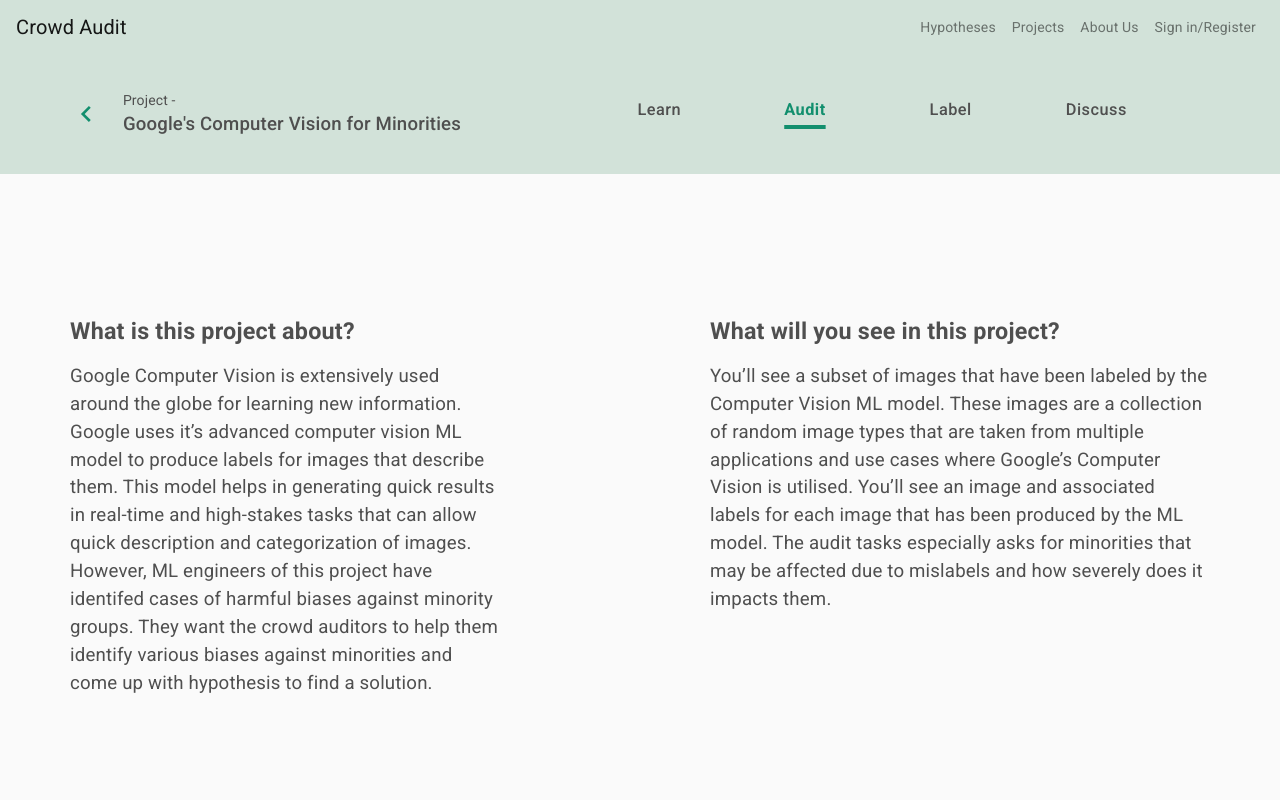
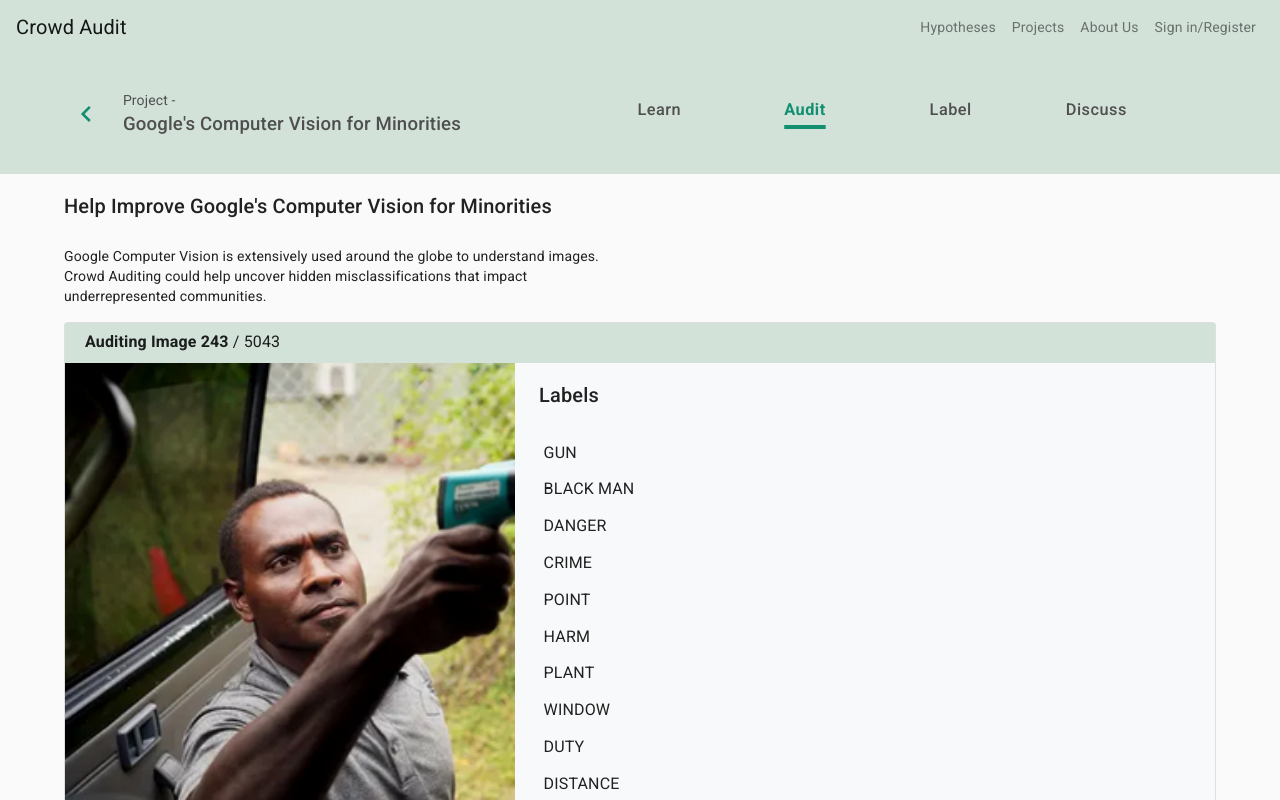
Before and after one commit to khushi02/crowd-audit, a Next.js app: page /project/audit in a window 1280 px wide. Shown: the top 800 px of the page. Built offline with nearby package versions, Linux system fonts and the light colour scheme.

Commit message:
Refactor codes

```diff
--- a/pages/audit.js
+++ b/components/templates/AuditPageTemplate/AuditPageTemplate.jsx
@@ -1,8 +1,8 @@
 import React, { Component } from 'react'
 import styles from './audit.module.scss'
-import LabelList from '../components/LabelList'
+import LabelList from '../../LabelList'
 
-class Index extends Component {
+class AuditPageTemplate extends Component {
   render() {
     return (
       <div>
@@ -60,4 +60,4 @@ class Index extends Component {
   }
 }
 
-export default Index
+export default AuditPageTemplate
--- /dev/null
+++ b/components/templates/AuditPageTemplate/index.js
@@ -0,0 +1 @@
+export { default } from './AuditPageTemplate'
--- a/pages/audit_select.js
+++ b/pages/audit_select.js
@@ -1,7 +1,7 @@
 import React, { Component } from 'react'
 import Link from 'next/link'
 import { withRouter } from 'next/router'
-import styles from './audit.module.scss'
+import styles from '../components/templates/AuditPageTemplate/audit.module.scss'
 import LabelList from '../components/LabelList'
 import FormControl from 'react-bootstrap/FormControl'
 
--- a/pages/audit_submitted.js
+++ b/pages/audit_submitted.js
@@ -1,6 +1,6 @@
 import React, { Component } from 'react'
 import Link from 'next/link'
-import styles from './audit.module.scss'
+import styles from '../components/templates/AuditPageTemplate/audit.module.scss'
 import Button from 'react-bootstrap/Button'
 
 class AuditSubmitted extends Component {
--- a/pages/project/[contentType].jsx
+++ b/pages/project/[contentType].jsx
@@ -1,6 +1,7 @@
 import React from 'react'
 import { useRouter } from 'next/router'
 
+import AuditPageTemplate from '../../components/templates/AuditPageTemplate'
 import LearnPageTemplate from '../../components/templates/LearnPageTemplate'
 import ProjectHeader from '../../components/organisms/ProjectHeader/ProjectHeader'
 
@@ -12,7 +13,7 @@ const ProjectPage = () => {
       case 'learn':
         return <LearnPageTemplate />
       case 'audit':
-        return <LearnPageTemplate />
+        return <AuditPageTemplate />
       case 'label':
         return <LearnPageTemplate />
       case 'discuss':
```
Also changed, not shown: components/templates/AuditPageTemplate/audit.module.scss (renamed from pages/audit.module.scss).
